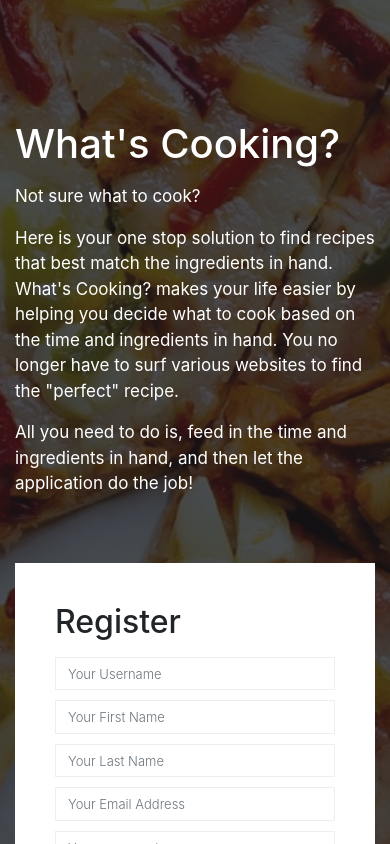
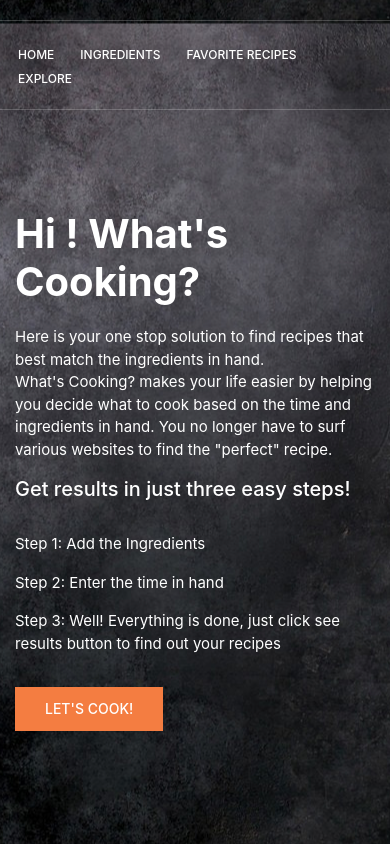
Before and after one commit to RonnJacob/whats-cooking, a React (Create React App) app: page /home in a window 390 px wide. Shown: the top 844 px of the page. Built offline with nearby package versions, Linux system fonts and the light colour scheme; no server answers.

Commit message:
Registration page porting done

```diff
--- a/src/assets/css/main.css
+++ b/src/assets/css/main.css
@@ -1952,6 +1952,7 @@ h1, h2, h3, h4, h5, h6 {
 .main-menu {
   padding-bottom: 20px;
   padding-top: 20px;
+  margin-top:20px;
   border-top: 1px solid rgba(255, 255, 255, 0.2);
   border-bottom: 1px solid rgba(255, 255, 255, 0.2);
   padding-left: 15px;
--- a/src/components/HomePageNav.js
+++ b/src/components/HomePageNav.js
@@ -1,37 +1,44 @@
 import React from 'react'
+import '../assets/css/main.css'
 import {Navbar, Nav, NavDropdown} from 'react-bootstrap'
 
+
+
 const HomePageNav = (user) =>
-    <div>
-        {/*<div className="row align-items-center justify-content-center d-flex">*/}
-            {/*<nav id="nav-menu-container">*/}
-                {/*<ul className="nav-menu">*/}
-                    {/*<li><a href="#">Home</a></li>*/}
-                    {/*<li><a href="#">Groceries</a></li>*/}
-                    {/*<li><a href="#">Add Recipe</a></li>*/}
-                    {/*<li><a href="#">Saved Recipes</a></li>*/}
-                {/*</ul>*/}
-            {/*</nav>*/}
-        {/*</div>*/}
-        <Navbar collapseOnSelect expand="lg" bg="dark" variant="dark">
-            <Navbar.Brand href="#home">What's Cookin!</Navbar.Brand>
-            <Navbar.Toggle aria-controls="responsive-navbar-nav" />
-            <Navbar.Collapse id="responsive-navbar-nav">
-                <Nav className="mr-auto">
-                    <Nav.Link href="#features">Home</Nav.Link>
-                    <Nav.Link href="#pricing">Ingredients</Nav.Link>
-                    <Nav.Link href="#pricing">Add Recipes</Nav.Link>
-                    <Nav.Link href="#pricing">Favorite Recipes</Nav.Link>
-                    <Nav.Link href="#pricing">Explore</Nav.Link>
-                </Nav>
-                <Nav>
-                    <Nav.Link eventKey={2} href="#memes">
-                        {user.name ? 'Username':'User'}
-                    </Nav.Link>
-                    <Nav.Link href="#deets">Logout</Nav.Link>
-                </Nav>
-            </Navbar.Collapse>
-        </Navbar>
+    <div className="container main-menu">
+        <div className="row align-items-center justify-content-center d-flex">
+            <nav id="nav-menu-container">
+                <ul className="nav-menu">
+                    <li><a href="#">Home</a></li>
+                    <li><a href="#">Ingredients</a></li>
+                    {(user.type==='CHEF' || user.type==='REGULAR')
+                        && <li><a href="#">My Recipes</a></li>}
+                    <li><a href="#">Favorite Recipes</a></li>
+                    {(user.type==='CHEF' || user.type==='NUTRITIONIST')
+                        && <li><a href="#">Endorsed Recipes</a></li>}
+                    <li><a href="#">Explore</a></li>
+                </ul>
+            </nav>
+        </div>
+        {/*<Navbar collapseOnSelect expand="lg" bg="dark" variant="dark">*/}
+            {/*<Navbar.Brand href="#home">What's Cookin!</Navbar.Brand>*/}
+            {/*<Navbar.Toggle aria-controls="responsive-navbar-nav" />*/}
+            {/*<Navbar.Collapse id="responsive-navbar-nav">*/}
+                {/*<Nav className="mr-auto">*/}
+                    {/*<Nav.Link href="#features">Home</Nav.Link>*/}
+                    {/*<Nav.Link href="#pricing">Ingredients</Nav.Link>*/}
+                    {/*<Nav.Link href="#pricing">Add Recipes</Nav.Link>*/}
+                    {/*<Nav.Link href="#pricing">Favorite Recipes</Nav.Link>*/}
+                    {/*<Nav.Link href="#pricing">Explore</Nav.Link>*/}
+                {/*</Nav>*/}
+                {/*<Nav>*/}
+                    {/*<Nav.Link eventKey={2} href="#memes">*/}
+                        {/*{user.name ? 'Username':'User'}*/}
+                    {/*</Nav.Link>*/}
+                    {/*<Nav.Link href="#deets">Logout</Nav.Link>*/}
+                {/*</Nav>*/}
+            {/*</Navbar.Collapse>*/}
+        {/*</Navbar>*/}
     </div>
 
 
--- a/src/containers/HomePage/HomePage.css
+++ b/src/containers/HomePage/HomePage.css
@@ -1,3 +1,7 @@
+#home-page {
+    height:100%;
+}
+
 .header-top {
     padding: 20px 0px;
 }
@@ -381,25 +385,27 @@ body.mobile-nav-active #mobile-nav-toggle {
 /*-------- Start Banner Area ------------*/
 .banner-area {
     background: url(../../assets/img/hero-bg.jpg) center center/cover;
-    background-size: cover;
+    background-size: auto;
+    height:inherit;
 }
 @media (max-width: 767px) {
     .banner-area {
-        height: 767px !important;
+        height: 900px !important;
+        /*height:inherit;*/
     }
 }
 
 .banner-content {
-    margin-top: 100px;
+    margin-top: 170px;
 }
 @media (max-width: 1024px) {
     .banner-content {
-        margin-top: 100px;
+        margin-top: 190px;
     }
 }
 @media (max-width: 736px) and (min-width: 415px) {
     .banner-content {
-        margin-top: 240px;
+        margin-top: 190px;
     }
 }
 .banner-content h6 {
--- a/src/containers/HomePage/HomePage.js
+++ b/src/containers/HomePage/HomePage.js
@@ -27,19 +27,26 @@ import HomePageNav from "../../components/HomePageNav";
 // import '../../assets/js/isotope.pkgd.min'
 // import '../../assets/js/mail-script'
 import mealDBServices from '../../services/MealDBServices'
+import userServices from '../../services/UserServices'
 
 class HomePage extends  Component {
     constructor(props){
         super(props);
     }
 
+    componentWillMount() {
+        this.userServices = new userServices();
+        this.userServices.getProfile().then(resp => console.log(resp));
+    }
+
     componentDidMount() {
         document.title = "What's Cooking?";
+        // {this.props.location.state.user.firstName}
     }
 
     render(){
         return (
-            <div>
+            <div id="home-page">
                 <div id="header">
                         <HomePageNav/>
                 </div>
@@ -47,7 +54,7 @@ class HomePage extends  Component {
                     <div className="container">
                         <div className="row fullscreen align-items-center justify-content-between">
                             <div className="col-lg-12 banner-content">
-                                <h1 className="text-white">What's Cooking?</h1>
+                                <h1 className="text-white">Hi ! What's Cooking?</h1>
                                 <p className="text-white">
                                     Here is your one stop solution to find recipes that best match the ingredients in
                                     hand.<br/>
@@ -64,96 +71,12 @@ class HomePage extends  Component {
                                     button to find out your
                                     recipes</p>
                                 <button type="button" className="primary-btn text-uppercase mt-3" id="prepare"
-                                        style={{marginBottom:'20px'}}>Start
-                                    Preparing
+                                        style={{marginBottom:'20px'}}>Let's Cook!
                                 </button>
                             </div>
                         </div>
                     </div>
                 </section>
-
-                <section className="home-about-area section-gap" id="main-wrapper">
-                    <div className="container">
-                        <div className="row align-items-center">
-                            <div className="col-lg-4">
-                                <div className="ingredients">
-                                    <h4 className="text-center mt-2">Available Groceries</h4>
-                                    <ol className="list--alt" id="grocery_list">
-                                        <li>Bread</li>
-                                        <li>Egg</li>
-                                        <li>Chicken</li>
-                                        <li>Onion</li>
-                                        <li>Banana</li>
-                                        <li>Oil</li>
-                                    </ol>
-                                    <div className="btn-wrap">
-                                        <a href="#" className="primary-btn text-uppercase">Add Ingredients</a>
-                                    </div>
-                                </div>
-                            </div>
-                            <div className="col-lg-4">
-                                <div className="add-time">
-                                    <h4 className="text-center mt-2">Add Time In hand</h4>
-                                    <p className="pt-20">Enter the time in hand</p>
-                                    <input type="text" className="form-control" id="time_input"
-                                           placeholder="Enter time in HH:MM:SS"></input>
-                                        <div className="btn-wrap">
-                                            <a href="#" className="primary-btn text-uppercase"
-                                               data-toggle="modal"
-                                               id="submit_time"
-                                               data-target="#add_time">Add Time</a>
-                                        </div>
-                                </div>
-                            </div>
-                            <div className="col-lg-4">
-                                <div className="saved-recipes mt-2">
-                                    <h4 className="text-center">Saved Recipes</h4>
-                                    <ol className="list--alt">
-                                        <li>Chicken Sandwich (20 mins)</li>
-                                        <li>Omelette (15 mins)</li>
-                                        <li>Banana Milkshake (7 mins)</li>
-                                        <li>Egg Fry (10 mins)</li>
-                                        <li>Chicken Caesar Salad (20 mins)</li>
-                                    </ol>
-                                    <div className="btn-wrap">
-                                        <a href="#s" className="primary-btn text-uppercase">View Recipes</a>
-                                    </div>
-                                </div>
-                            </div>
-                        </div>
-                        <div className="row mt-5 text-center">
-                            <div className="col-lg-12">
-                                <h5>Done adding Ingredients and Time, click the Results Button to find out the available
-                                    recipes</h5>
-                                <button className="btn btn-success text-uppercase mt-4" id="results_btn">Results
-                                </button>
-                            </div>
-                        </div>
-                    </div>
-                </section>
-
-                <div className="modal fade" id="add_time" tabIndex="-1" role="dialog" aria-labelledby="view_results"
-                     aria-hidden="true">
-                    <div className="modal-dialog" role="document">
-                        <div className="modal-content">
-                            <div className="modal-body">
-                                <h4 style={{padding: '40px', textAlign: 'center'}}>Time Added Successfully</h4>
-                            </div>
-                        </div>
-                    </div>
-                </div>
-                <footer className="footer-area">
-                    <div className="footer-bottom-wrap">
-                        <div className="container">
-                            <div className="row footer-bottom d-flex justify-content-between align-items-center">
-                                <p className="col-lg-8 col-mdcol-sm-6 -6 footer-text m-0">
-                                   Copyright &copy;
-                                    <script>document.write(new Date().getFullYear());</script>
-                                </p>
-                            </div>
-                        </div>
-                    </div>
-                </footer>
             </div>
         );
     }
--- /dev/null
+++ b/src/containers/LandingPage.css
@@ -0,0 +1,3 @@
+#landing-page{
+    height:100%;
+}
--- a/src/containers/LandingPage.js
+++ b/src/containers/LandingPage.js
@@ -2,33 +2,25 @@ import React, {Component} from 'react'
 import {BrowserRouter as Router, Route, Link} from "react-router-dom";
 import HomePage from "./HomePage/HomePage";
 import RegisterPage from "./RegisterPage/RegisterPage";
-
+import './LandingPage.css'
 
 class LandingPage extends Component{
     constructor(props){
         super(props);
     }
 
-    goToHome = () =>
-        window.location.href = '../home';
-    goToRegister= () =>
-        window.location.href = '../register';
 
     render(){
 
         return (
-            <div>
+            <div id="landing-page">
                 <Router>
-                    <div>
-                        <a onClick={this.goToHome}>asd</a>
-                        <a onClick={this.goToRegister}>asd</a>
                         {/*<Link to="/home">Go To Home Page</Link>*/}
                         {/*<Link to="/register">Go To Registration Page</Link>*/}
                         <Route path='/home' component={HomePage}/>
                         <Route path="/register"
                                exact component={RegisterPage}>
                         </Route>
-                    </div>
                 </Router>
             </div>
         )
--- a/src/index.js
+++ b/src/index.js
@@ -7,7 +7,7 @@ import HomePage from "./containers/HomePage/HomePage";
 import LandingPage from "./containers/LandingPage";
 import RegisterPage from "./containers/RegisterPage/RegisterPage";
 
-ReactDOM.render(<RegisterPage />, document.getElementById('root'));
+ReactDOM.render(<LandingPage />, document.getElementById('root'));
 
 // If you want your app to work offline and load faster, you can change
 // unregister() to register() below. Note this comes with some pitfalls.
--- a/src/services/UserServices.js
+++ b/src/services/UserServices.js
@@ -5,4 +5,10 @@ export default class UserServices{
             .then(res=> {return res.json();}
             );
     };
+
+    getProfile = () => {
+        return fetch(FETCH_URL + 'profile')
+            .then(res=> {return res.json();}
+            );
+    };
 }
```
Also changed, not shown: src/containers/RegisterPage/RegisterPage.js (+14 -4 lines).
